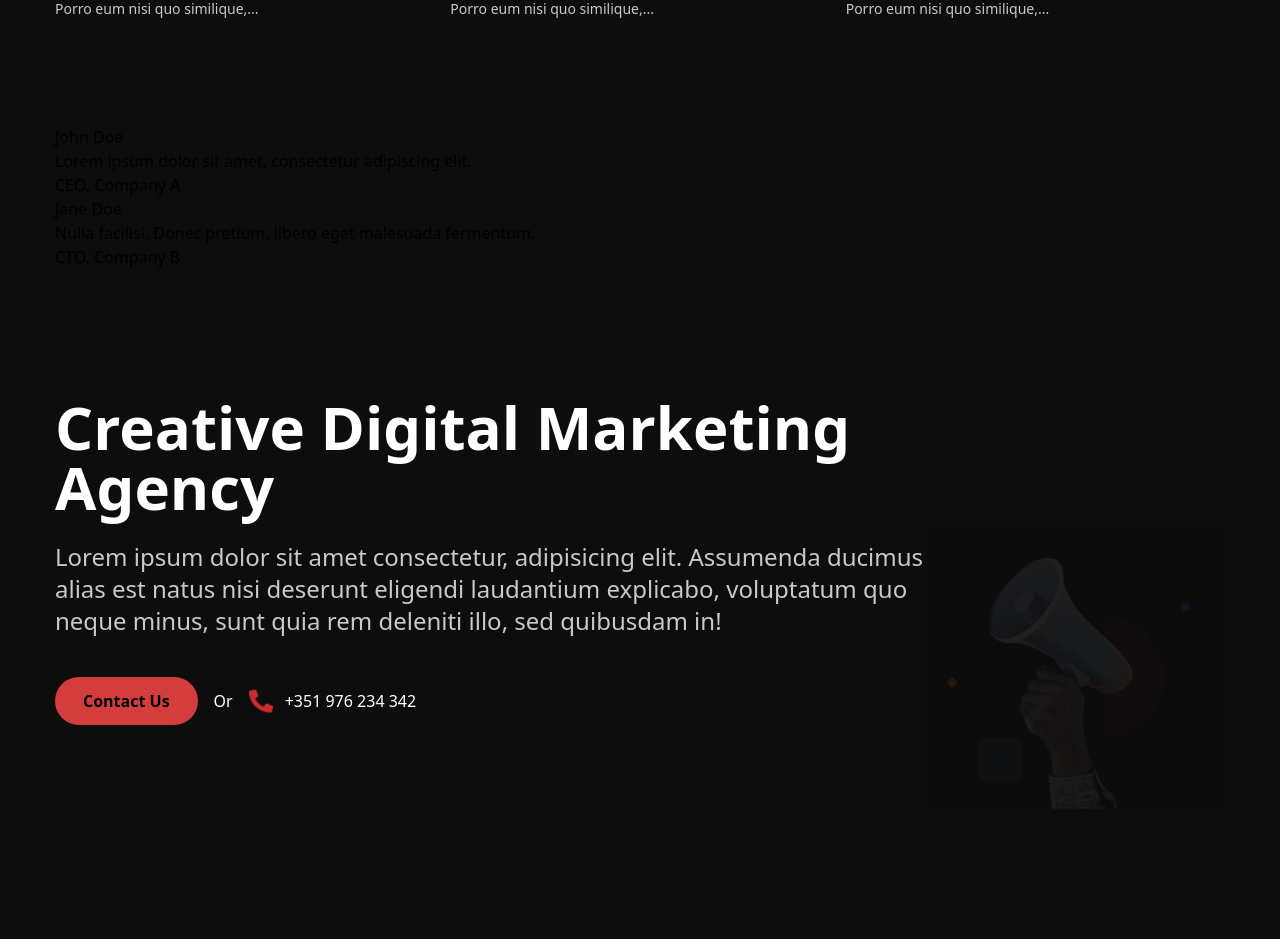
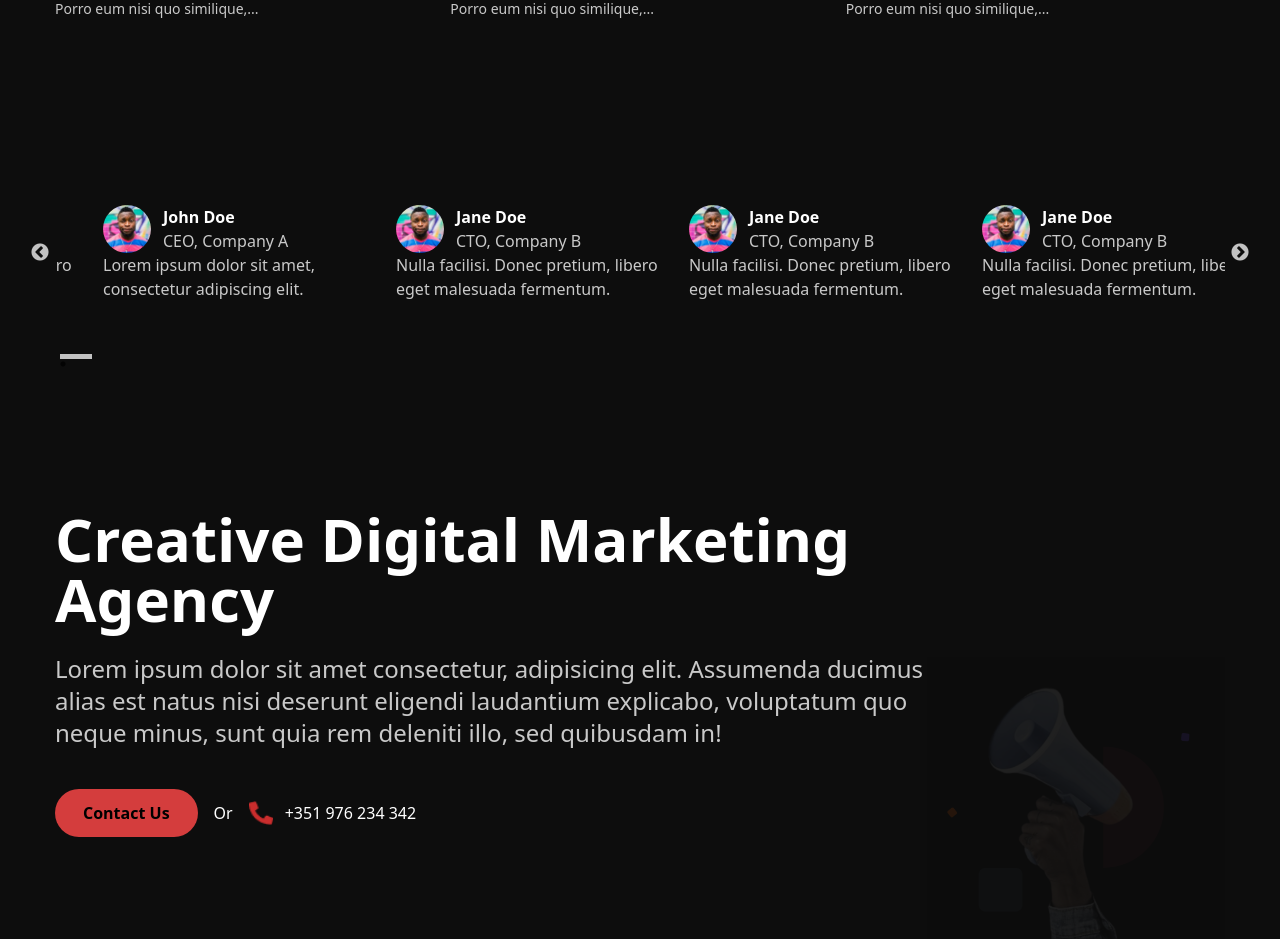
Before and after one commit to Katumbela/neroo, a React (Vite) app: page / in a window 1280 px wide. Shown: the part 2829-3768 px from the top of the page. Before the commit the page ends 3638 px from the top, so only its background shows below. Built offline with nearby package versions, Linux system fonts and the light colour scheme.

Commit message:
card testimnonials

```diff
--- a/index.html
+++ b/index.html
@@ -5,6 +5,17 @@
     <link rel="icon" type="image/svg+xml" href="/vite.svg" />
     <meta name="viewport" content="width=device-width, initial-scale=1.0" />
     <title>Neroo | Home page</title>
+    <link
+      rel="stylesheet"
+      type="text/css"
+      charset="UTF-8"
+      href="https://cdnjs.cloudflare.com/ajax/libs/slick-carousel/1.6.0/slick.min.css"
+    />
+    <link
+      rel="stylesheet"
+      type="text/css"
+      href="https://cdnjs.cloudflare.com/ajax/libs/slick-carousel/1.6.0/slick-theme.min.css"
+    />
   </head>
   <style>
     body {
@@ -12,7 +23,6 @@
     }
   </style>
   <body>
-    <script src="https://code.jquery.com/jquery-3.6.0.min.js"></script>
     <div id="root"></div>
     <script type="module" src="/src/main.tsx"></script>
   </body>
--- a/package.json
+++ b/package.json
@@ -10,13 +10,16 @@
     "preview": "vite preview"
   },
   "dependencies": {
+    "@types/react-slick": "^0.23.13",
     "framer-motion": "^11.0.27",
     "i18next": "^23.11.1",
     "react": "^18.2.0",
     "react-dom": "^18.2.0",
     "react-i18next": "^14.1.0",
     "react-icons": "^5.0.1",
-    "react-router-dom": "^6.22.3"
+    "react-responsive-carousel": "^3.2.23",
+    "react-router-dom": "^6.22.3",
+    "slick-carousel": "^1.8.1"
   },
   "devDependencies": {
     "@types/jquery": "^3.5.29",
@@ -30,6 +33,7 @@
     "eslint-plugin-react-hooks": "^4.6.0",
     "eslint-plugin-react-refresh": "^0.4.6",
     "postcss": "^8.4.38",
+    "react-slick": "^0.30.2",
     "tailwindcss": "^3.4.3",
     "typescript": "^5.2.2",
     "vite": "^5.2.0"
--- a/src/App.tsx
+++ b/src/App.tsx
@@ -9,6 +9,7 @@ import { Contact } from "./presentation/pages/contact/contact";
 const App: React.FC = () => {
   const [isLoading, setIsLoading] = useState(true);
   const [isLoading2, setIsLoading2] = useState(true);
+
 
   useEffect(() => {
     // Simulação de carregamento assíncrono
--- a/src/presentation/components/footer/footer.tsx
+++ b/src/presentation/components/footer/footer.tsx
@@ -8,13 +8,13 @@ export function Footer() {
 
   return (
     <div className="mt-12 md:mt-24 lg:mt-32">
-      <div className="flex flex-col md:flex-row items-center">
-        <motion.div className="grid items-center w-full md:w-auto mb-8 md:mb-0">
+      <div className="flex flex-col items-center md:flex-row">
+        <motion.div className="grid items-center w-full mb-8 md:w-auto md:mb-0">
           <div className="text-center md:text-start">
             <motion.h1 initial={{ y: 80, opacity: 0 }} transition={{ duration: .3 }} whileInView={{ opacity: 1, y: 0 }} className="text-3xl font-bold text-white md:text-5xl lg:text-6xl 2xl:text-7xl ">
               Creative Digital Marketing Agency
             </motion.h1>
-            <motion.p initial={{ y: 80, opacity: 0 }} transition={{ duration: .2, delay: .2 }} whileInView={{ opacity: 1, y: 0 }} className="mt-4 md:mt-6 text-base md:text-xl lg:text-2xl text-secondary 2xl:text-3xl">
+            <motion.p initial={{ y: 80, opacity: 0 }} transition={{ duration: .2, delay: .2 }} whileInView={{ opacity: 1, y: 0 }} className="mt-4 text-base md:mt-6 md:text-xl lg:text-2xl text-secondary 2xl:text-3xl">
               Lorem ipsum dolor sit amet consectetur, adipisicing elit.
               Assumenda ducimus alias est natus nisi deserunt eligendi
               laudantium explicabo, voluptatum quo neque minus, sunt quia rem
@@ -22,15 +22,15 @@ export function Footer() {
             </motion.p>
             <motion.div className="flex md:mb-[2rem] justify-center md:justify-start flex-col md:flex-row gap-4 mt-6 md:mt-10">
               <button className="click btn-neroo-lg">{t("contactText")}</button>{" "}
-              <span className="text-white hidden my-auto md:inline-block">Or</span>{" "}
-              <a href="tel:+351976234342" className="flex items-center md:justify-start justify-center gap-3 mt-2 md:mt-0 text-white click">
+              <span className="hidden my-auto text-white md:inline-block">Or</span>{" "}
+              <a href="tel:+351976234342" className="flex items-center justify-center gap-3 mt-2 text-white md:justify-start md:mt-0 click">
                 <img className="w-6 h-6" src={regularIcons.Telephone} alt="Telephone Icon" />{" "}
                 <span>+351 976 234 342</span>
               </a>
             </motion.div>
           </div>
         </motion.div>
-        <motion.div initial={{ y: 90, opacity: 0 }} transition={{ duration: 1, delay: .4 }} whileInView={{ opacity: 1, y: 0 }} className="w-full md:w-[70%] relative">
+        <motion.div initial={{ y: 90, opacity: 0 }} transition={{ duration: 1, delay: .4 }} whileInView={{ opacity: 1, y: 0 }} className="w-full md:-mb-9 md:w-[70%] relative">
           <Overlay />
           <img src={bg.bgMarketing} alt="Marketing Background" className="w-full h-auto" />
         </motion.div>
--- a/src/presentation/components/testimonials/testimonials.tsx
+++ b/src/presentation/components/testimonials/testimonials.tsx
@@ -1,15 +1,71 @@
-import { useRef } from "react";
+import "slick-carousel/slick/slick.css";
+import "slick-carousel/slick/slick-theme.css";
+import user from "../../../assets/imgs/Pattern-fill-a10d0ecff0ddaba6c738546ff30db98b.jpg";
+import Slider from "react-slick";
 
 export function Testimonials() {
+  const settings = {
+    dots: true,
+    infinite: true,
+    autoplay: false,
+    slidesToShow: 4,
+    slidesToScroll: 4,
+    initialSlide: 0,
+    responsive: [
+      {
+        breakpoint: 1024,
+        settings: {
+          slidesToShow: 3,
+          slidesToScroll: 3,
+          infinite: true,
+          dots: true,
+        },
+      },
+      {
+        breakpoint: 600,
+        settings: {
+          slidesToShow: 2,
+          slidesToScroll: 2,
+          initialSlide: 2,
+        },
+      },
+      {
+        breakpoint: 480,
+        settings: {
+          slidesToShow: 1,
+          slidesToScroll: 1,
+        },
+      },
+    ],
+  };
+
   const testimonials = [
     {
       id: 1,
+      img: user,
       name: "John Doe",
       content: "Lorem ipsum dolor sit amet, consectetur adipiscing elit.",
       title: "CEO, Company A",
     },
     {
       id: 2,
+      img: user,
+      name: "Jane Doe",
+      content:
+        "Nulla facilisi. Donec pretium, libero eget malesuada fermentum.",
+      title: "CTO, Company B",
+    },
+    {
+      id: 3,
+      img: user,
+      name: "Jane Doe",
+      content:
+        "Nulla facilisi. Donec pretium, libero eget malesuada fermentum.",
+      title: "CTO, Company B",
+    },
+    {
+      id: 4,
+      img: user,
       name: "Jane Doe",
       content:
         "Nulla facilisi. Donec pretium, libero eget malesuada fermentum.",
@@ -18,22 +74,28 @@ export function Testimonials() {
     // Adicione mais depoimentos conforme necessário
   ];
 
-  const carouselRef = useRef(null);
-
-
   return (
-    <div className="my-16">
-      <div className="owl-carousel owl-theme" ref={carouselRef}>
+    <div className="py-16 my-16 slider-container">
+      <Slider {...settings}>
         {testimonials.map((testimonial) => (
-          <div key={testimonial.id} className="item">
-            <div className="testimonial">
-              <h2>{testimonial.name}</h2>
-              <p>{testimonial.content}</p>
-              <p>{testimonial.title}</p>
+          <div key={testimonial.id} className="mx-[2rem]">
+            <div className="text-white p-4  w-[3rem] testimonial">
+              <div className="flex gap-3">
+                <img
+                  src={testimonial.img}
+                  className="w-[3em] h-[3em] rounded-full"
+                  alt=""
+                />
+                <div>
+                  <h2 className="font-bold">{testimonial.name}</h2>
+                  <p className="text-secondary">{testimonial.title}</p>
+                </div>
+              </div>
+              <p className="text-secondary">{testimonial.content}</p>
             </div>
           </div>
         ))}
-      </div>
+      </Slider>
     </div>
   );
 }
--- a/src/presentation/components/why/why.tsx
+++ b/src/presentation/components/why/why.tsx
@@ -34,7 +34,12 @@ export function Why() {
               <motion.p className="mt-6 text-lg text-secondary">
                 {t("why.description")}
               </motion.p>
-              <motion.a href="/contact" className="mt-6 click btn-neroo-lg">
+              <br />
+              <br />
+              <motion.a
+                href="/contact"
+                className="mt-[3rem] click btn-neroo-lg"
+              >
                 {t("contactText")}
               </motion.a>
             </div>
--- a/src/theme/global.css
+++ b/src/theme/global.css
@@ -64,12 +64,30 @@
   transition: transform 0.5s ease;
 }
 
+.slick-dots li button::before {
+  background-color: white  ;
+  height: .3rem!important;
+  text-align: start!important;
+  width: 2rem!important;
+  margin-top: 2rem!important;
+}
+
+.slick-dots    {
+  display: inline-flex!important;
+  gap: 10px!important;
+  margin-right: 2rem!important;
+  justify-content:  start!important;
+  margin-top: 1rem!important;
+  flex-direction: row!important;
+}
+
 .testimonial {
-  min-width: 100%;
+  width: 20rem;
 }
 
 .active {
   display: inline-block;
+  margin: auto;
 }
 
 .prev-btn,
```
Also changed, not shown: 1 other file (tests, documents, lock files or other folders).
